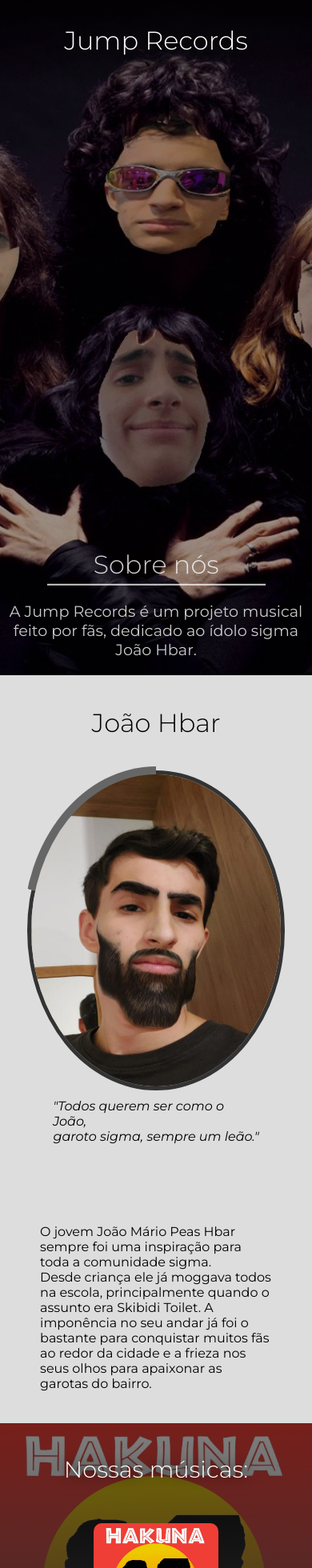
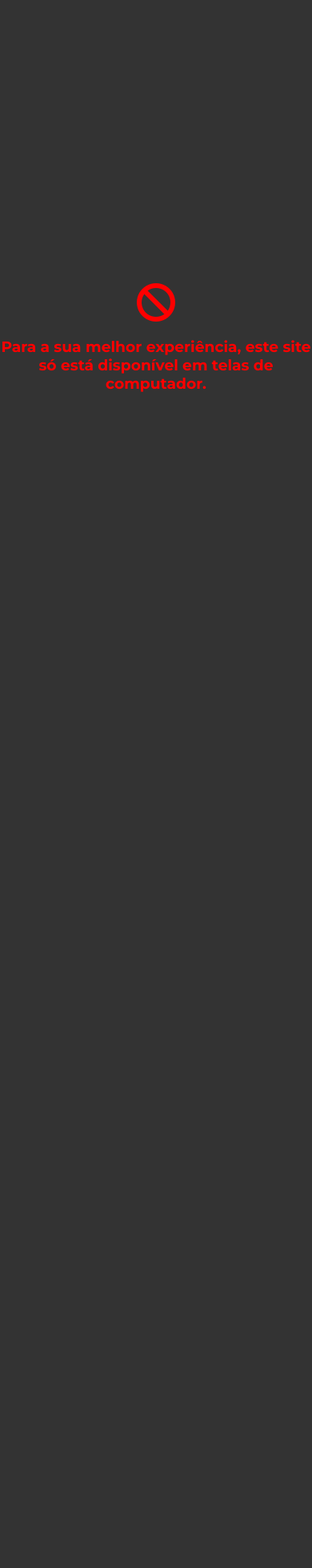
Before and after one commit to BannedCclo/jumpRecords, a React (Vite) app in the folder web/: page / in a window 390 px wide. Shown: the top 1960 px of the page at 80% size. After the commit the page ends 844 px from the top, so only its background shows below. Built offline with nearby package versions, Linux system fonts and the light colour scheme.

Commit message:
mobileBlock

```diff
--- a/web/src/pages/home/Home.module.css
+++ b/web/src/pages/home/Home.module.css
@@ -458,69 +458,35 @@ html {
   width: 100%;
 }
 
+#mobileBlock {
+  display: none;
+  position: fixed;
+  top: 0;
+  left: 0;
+  background-color: #333;
+  width: 100vw;
+  height: 100vh;
+  color: red;
+  text-align: center;
+  gap: 20px;
+  align-items: center;
+  justify-content: center;
+  flex-flow: column;
+}
+
+#mobileBlock i {
+  font-size: 3em;
+}
+
 @media (max-width: 1000px) {
-  #songs h2 {
-    z-index: 4 !important;
-    padding: 40px 0 !important;
-    text-shadow: 0px 0px 15px #000000 !important;
-    animation-timeline: view(700px 0px) !important;
+  #header,
+  #hbar,
+  #songs,
+  #start {
+    display: none !important;
   }
-  #songs main {
-    max-width: 100vw !important;
-    height: 100vh !important;
-    flex-flow: column-reverse !important;
-  }
-  #songs aside {
-    box-sizing: content-box !important;
-    padding: 50px 0 !important;
-    width: 100% !important;
-    height: 40vh !important;
-    gap: 50px !important;
-  }
-  #songs aside img {
-    width: 60% !important;
-  }
-  #songs section {
-    width: 100% !important;
-    flex: 1;
-    margin-bottom: 20vh !important;
-    margin: 0 !important;
-  }
-  #hbarContent {
-    animation-timeline: view(1000px 0px) !important;
-    flex-flow: column;
-    & .paragraph {
-      width: 80%;
-    }
+  #mobileBlock {
+    display: flex !important;
+    z-index: 5 !important;
   }
 }
-
-@media (max-width: 500px) {
-  #aboutUsContainer {
-    margin: 0;
-    width: 100vw;
-    align-items: center;
-    text-align: center;
-  }
-  .sectionTitle {
-    width: 70% !important;
-    text-align: center !important;
-  }
-
-  #aboutUsContainer .paragraph {
-    font-size: 1.2em;
-  }
-  #hbarContent {
-    animation-timeline: view(1200px 0px) !important;
-  }
-  #hbarImage div {
-    width: 80vw !important;
-  }
-  #hbarContent .paragraph {
-    width: 90% !important;
-    font-size: 1em !important;
-  }
-  #hbarTitle * {
-    font-size: 2em;
-  }
-}
--- a/web/src/pages/home/index.tsx
+++ b/web/src/pages/home/index.tsx
@@ -253,6 +253,13 @@ const Home = () => {
 
   return (
     <div className={styles.body}>
+      <div id={styles.mobileBlock}>
+        <i className="fa-solid fa-ban"></i>
+        <h3>
+          Para a sua melhor experiência, este site só está disponível em telas
+          de computador.
+        </h3>
+      </div>
       <header id={styles.header}>
         <h1 id={styles.title}>Jump Records</h1>
       </header>
```
